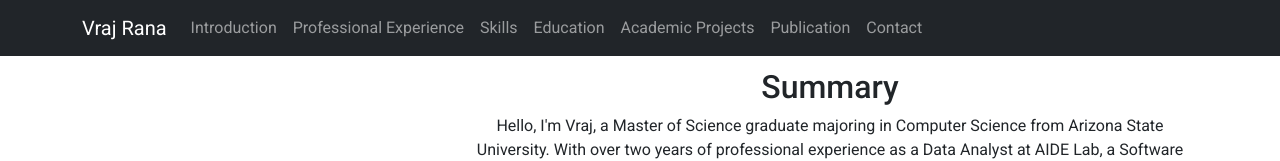
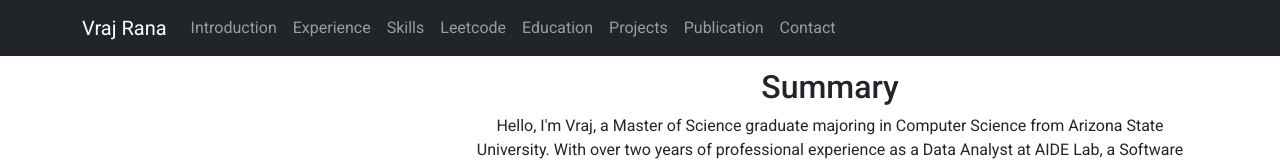
Before and after one commit to vrcoder70/vrcoder70.github.io, a React (Create React App) app: page / in a window 1280 px wide. Shown: the top 161 px of the page. Built offline with nearby package versions, Linux system fonts and the light colour scheme.

Commit message:
Added some changes

```diff
--- a/src/AcademicProjects.js
+++ b/src/AcademicProjects.js
@@ -23,7 +23,7 @@ const AcademicProjects = () => {
   ];
 
   return (
-    <div className="container">
+    <div className="container" id='academic-projects'>
       <div className="row">
                 <div className="col">
                     <h2 className="ml-3">Projects</h2>
--- a/src/Header.js
+++ b/src/Header.js
@@ -12,7 +12,7 @@ function Header() {
       id: '#summary'
     },
     {
-      name: 'Professional Experience',
+      name: 'Experience',
       id: '#experience'
     },
     {
@@ -20,11 +20,15 @@ function Header() {
       id: '#skills'
     },
     {
+      name: 'Leetcode',
+      id:'https://leetcode.com/u/vrana7/',
+    },
+    {
       name: 'Education',
       id: '#education'
     },
     {
-      name: 'Academic Projects',
+      name: 'Projects',
       id: '#academic-projects'
     },
     {
```
